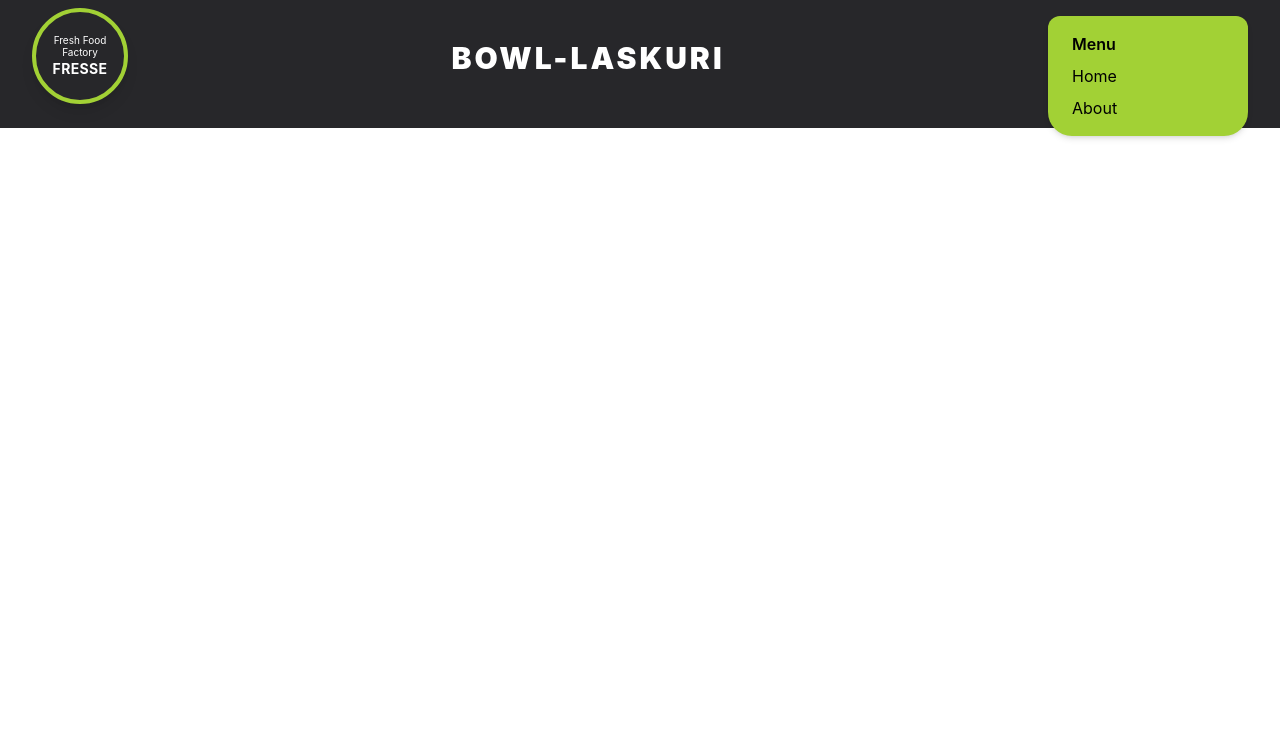
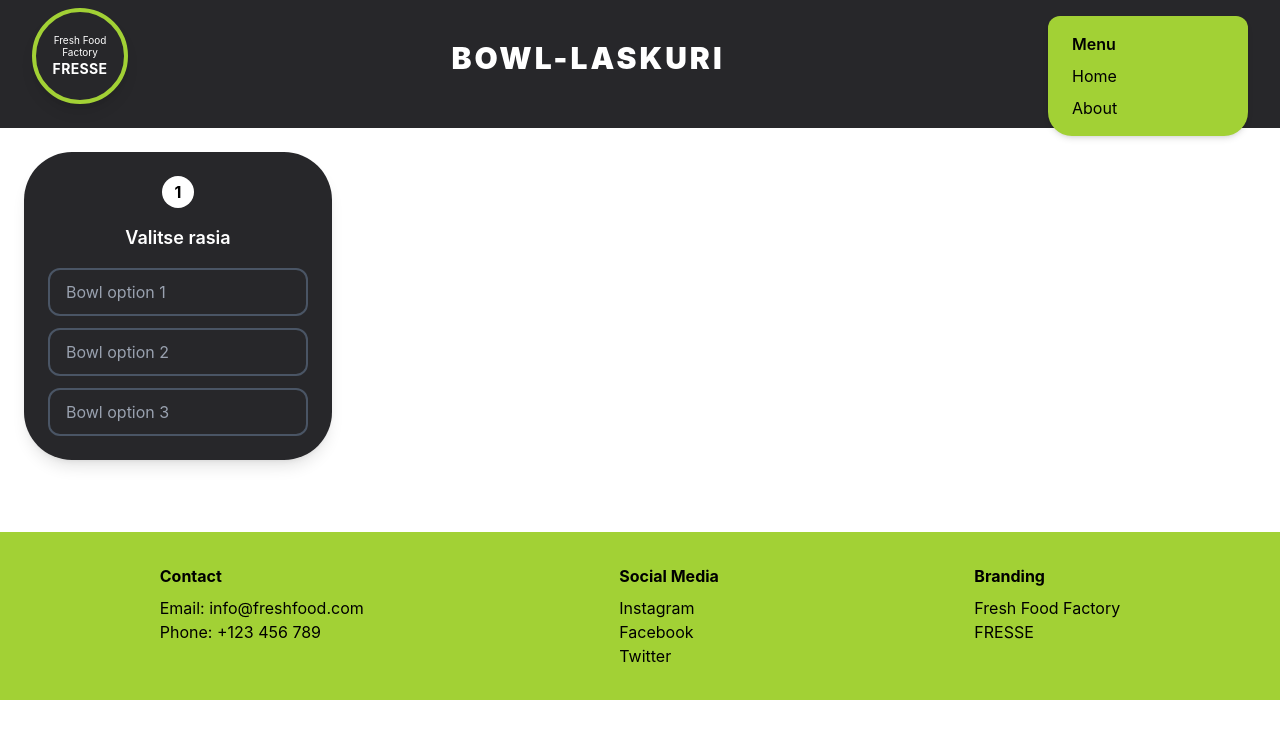
Before and after one commit to joy111119/salad-configurator, a React (Vite) app: page / in a window 1280 px wide. Shown: the top 738 px of the page. Built offline with nearby package versions, Linux system fonts and the light colour scheme.

Commit message:
Added the Bowl Selection and imported Footer

```diff
--- a/src/App.tsx
+++ b/src/App.tsx
@@ -1,9 +1,17 @@
 import Header from './components/Header'
+import BowlSelection from './components/BowlSelection'
+import Footer from './components/Footer'
 
 function App() {
   return (
     <div>
       <Header />
+
+      <main className="p-6">
+        <BowlSelection />
+      </main>
+
+      <Footer />
     </div>
   )
 }
--- /dev/null
+++ b/src/components/BowlSelection.tsx
@@ -0,0 +1,33 @@
+import React from "react";
+function BowlSelection() {
+  return (
+    <div className="bg-zinc-800 rounded-[3rem] p-6 text-white w-full lg:w-1/4 flex flex-col items-center shadow-lg">
+
+      {/* Step Number */}
+      <div className="bg-white text-black font-bold rounded-full w-8 h-8 flex items-center justify-center mb-4 shrink-0">
+        1
+      </div>
+
+      {/* Title */}
+      <h2 className="text-lg font-semibold mb-4 text-center">
+        Valitse rasia
+      </h2>
+
+      {/* Placeholder rows */}
+      <div className="w-full space-y-3">
+        <div className="h-12 border-2 border-gray-600 rounded-xl flex items-center px-4">
+          <span className="text-gray-400">Bowl option 1</span>
+        </div>
+
+        <div className="h-12 border-2 border-gray-600 rounded-xl flex items-center px-4">
+          <span className="text-gray-400">Bowl option 2</span>
+        </div>
+
+        <div className="h-12 border-2 border-gray-600 rounded-xl flex items-center px-4">
+          <span className="text-gray-400">Bowl option 3</span>
+        </div>
+      </div>
+    </div>
+  );
+}
+export default BowlSelection;
```
Also changed, not shown: 1 other file (tests, documents, lock files or other folders).
